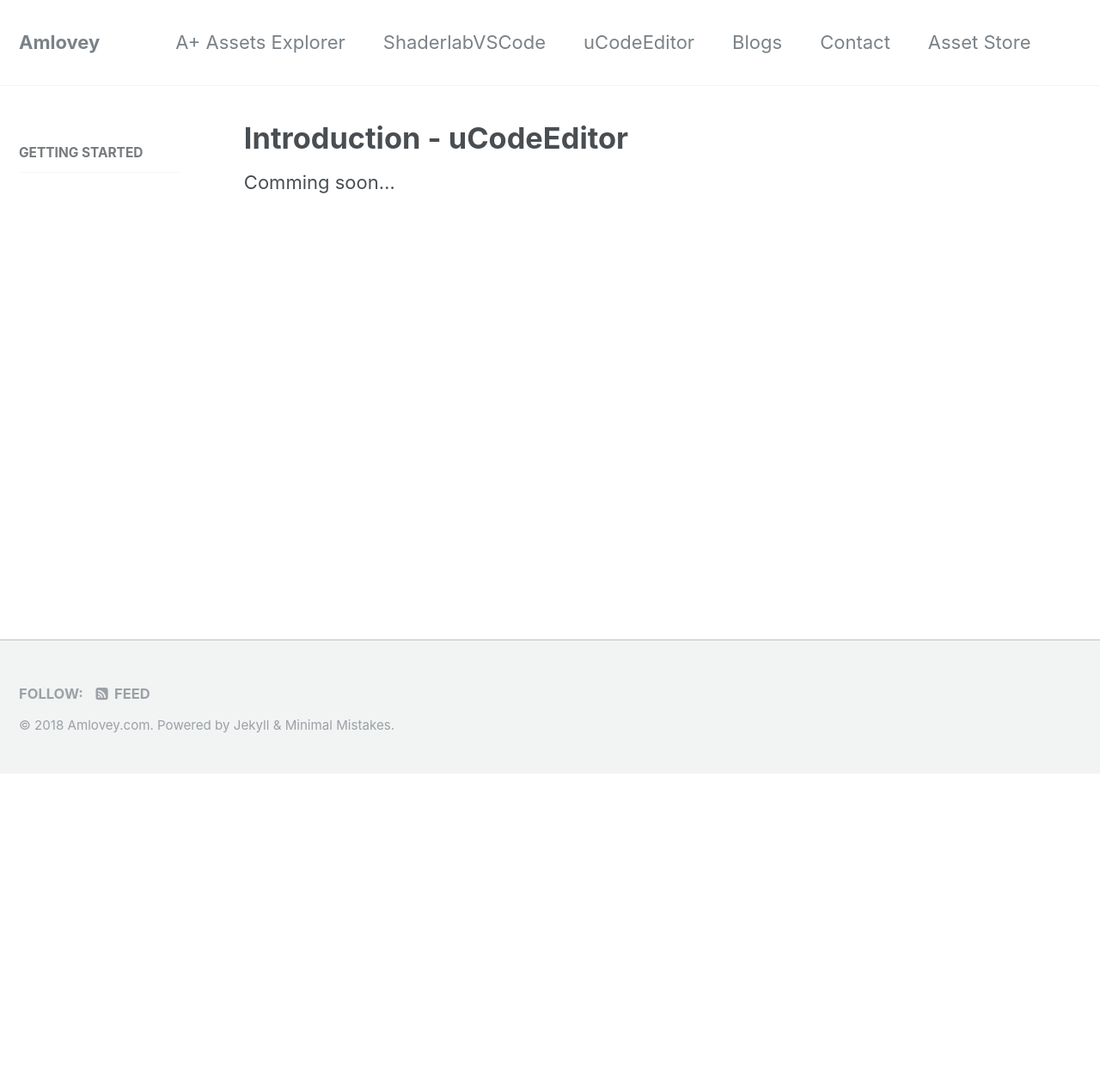
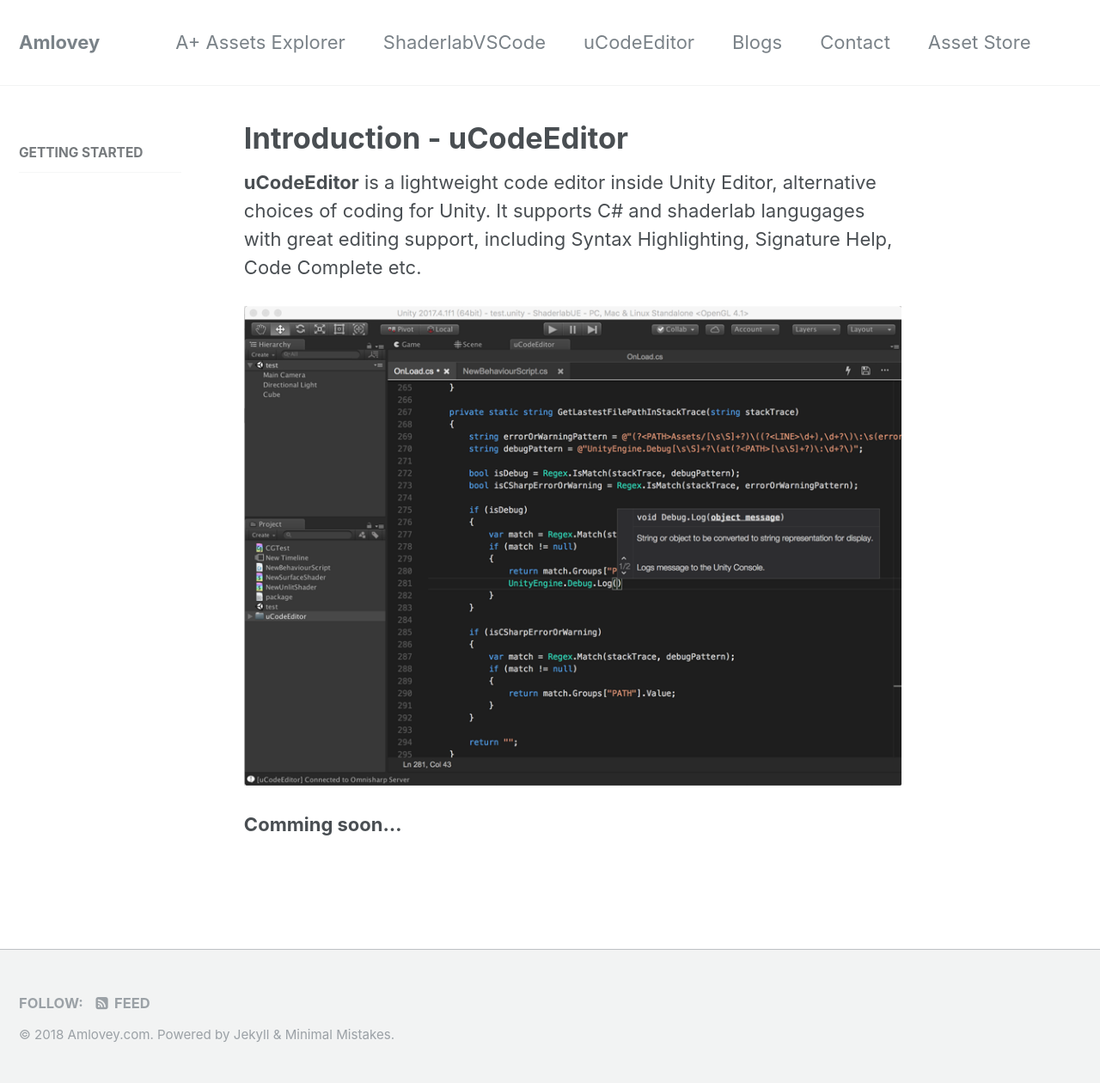
Before and after one commit to amloveyweb/amloveyweb.github.io, a Jekyll site: the page built from _pages/uCodeEditor/index.md, in a window 1280 px wide. Shown: the whole page at 86% size. Built offline with Jekyll 4.4.1, drawn with Linux system fonts in a browser that asks for light colours; before the commit the page ends 900 px from its top, so only the background shows below that.

Commit message:
add introduction

```diff
--- a/_pages/uCodeEditor/index.md
+++ b/_pages/uCodeEditor/index.md
@@ -6,4 +6,9 @@
 permalink: "/uce/index/"
 ---
 
-Comming soon...
+__uCodeEditor__ is a lightweight code editor inside Unity Editor, alternative choices of coding for Unity. It supports C# and shaderlab langugages with great editing support, including Syntax Highlighting, Signature Help, Code Complete etc.
+
+![](/assets/images/uce/black-overview.png)
+
+
+__Comming soon...__
```
Also changed, not shown: assets/images/uce/black-overview.png (added).
